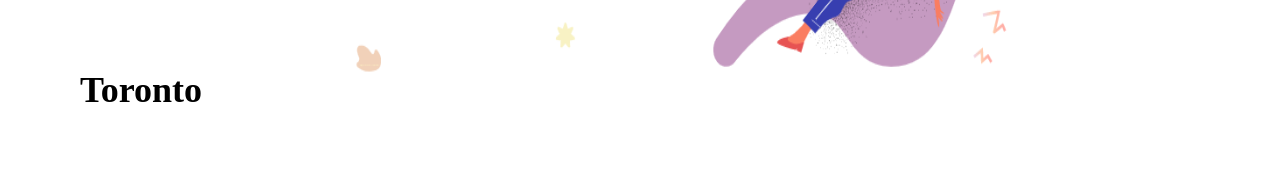
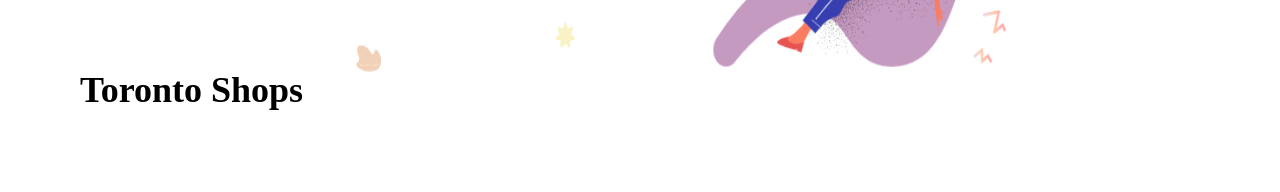
Before and after one commit to jeremysb1/coffeeapp, a Next.js app: page / in a window 1280 px wide. Shown: the part 318-510 px from the top of the page. Built offline with nearby package versions, Linux system fonts and the light colour scheme.

Commit message:
upadting heading

```diff
--- a/pages/index.js
+++ b/pages/index.js
@@ -31,7 +31,7 @@ export default function Home(props) {
         <div className={styles.heroImage}>
           <Image src="/static/hero-image.png" width={700} height={400} alt="hero image" />
         </div>
-        <h2 className={styles.heading2}>Toronto</h2>
+        <h2 className={styles.heading2}>Toronto Shops</h2>
         <div className={styles.cardLayout}>
           {props.coffeeStores.map((coffeeStore) => {
             return (<Card
```
